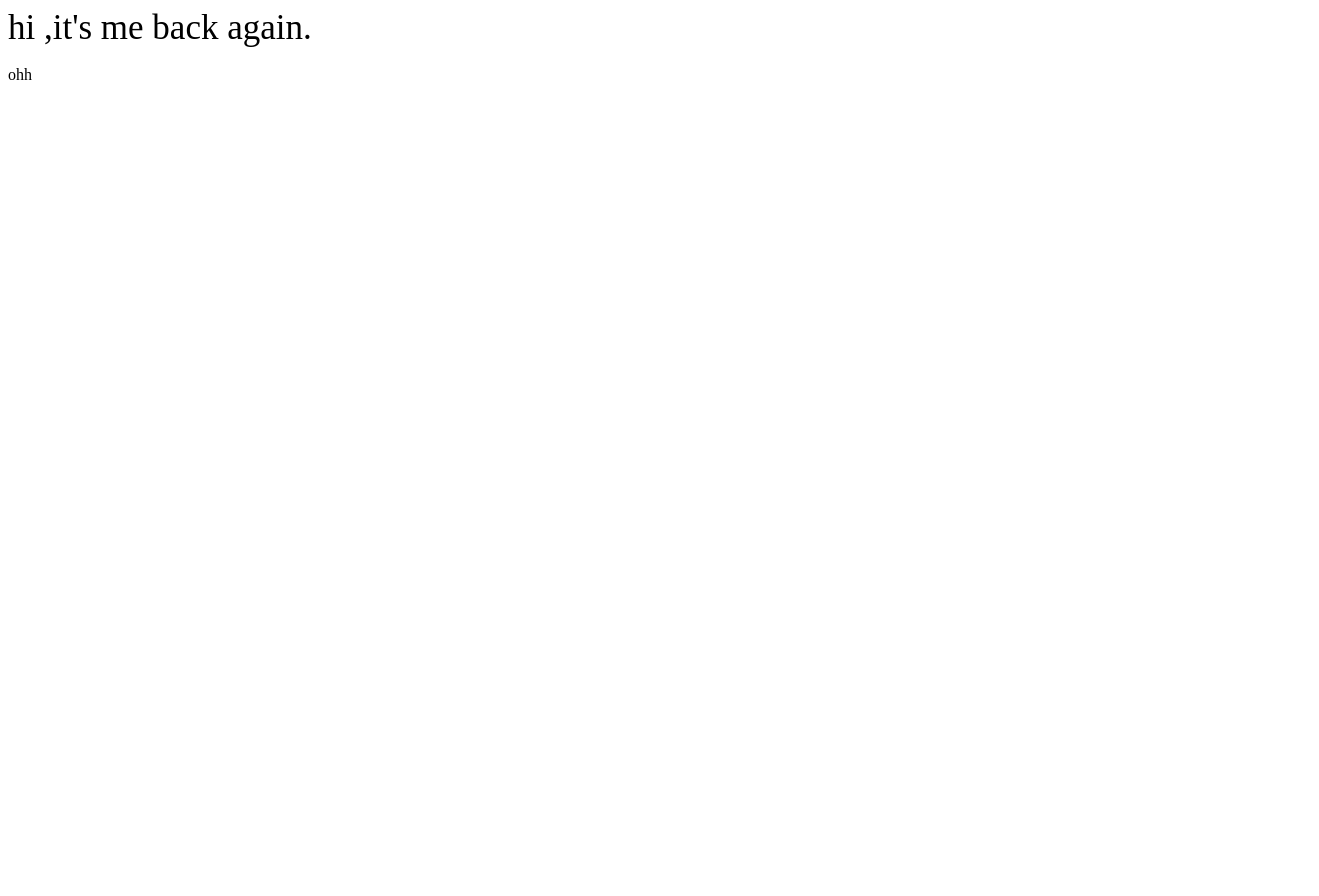
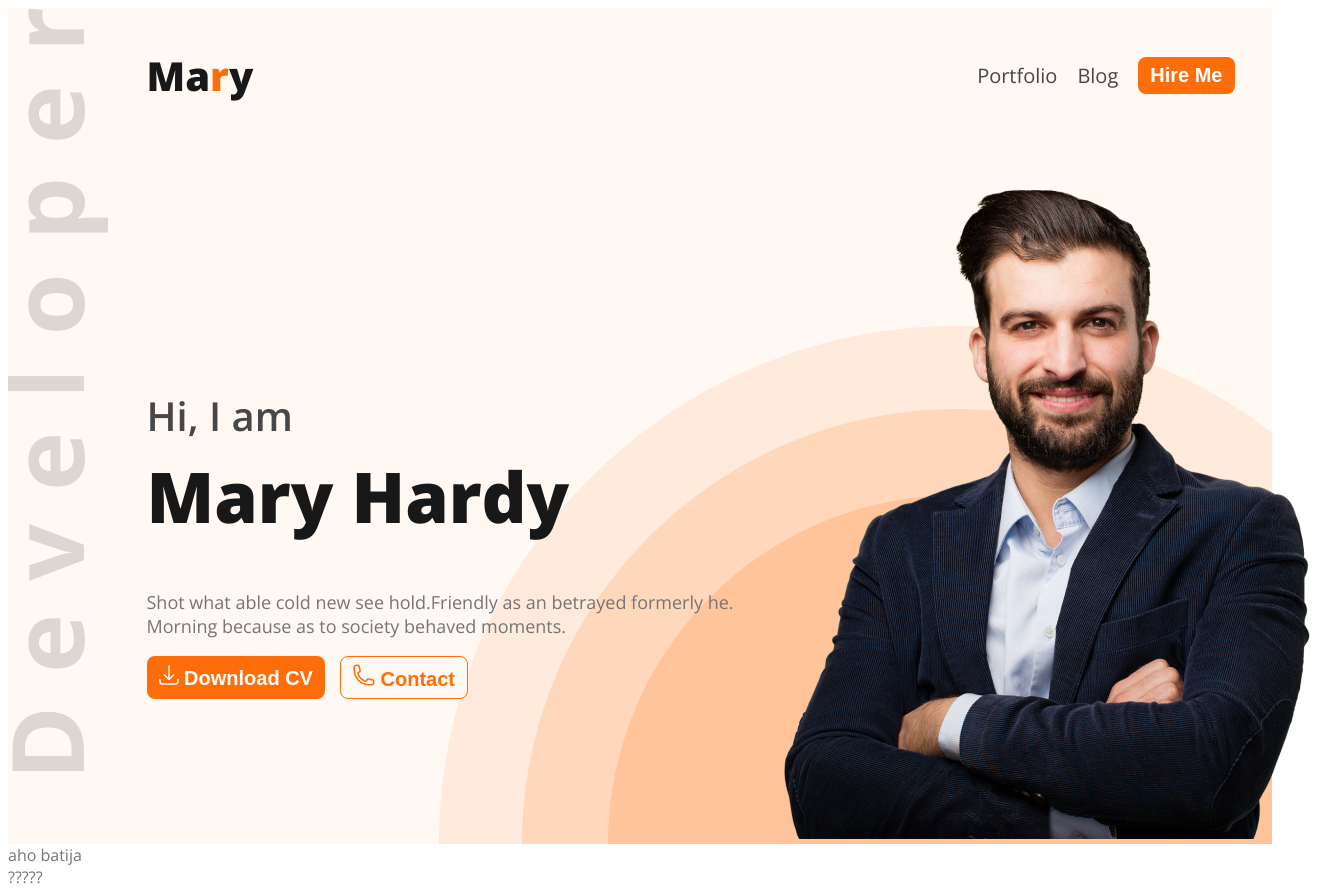
Before and after one commit to ashik-hstu/First-protio, a plain HTML site: page index.html in a window 1280 px wide. Shown: the whole page, 1319 px wide, since content can reach past the window. Before the commit the page ends 800 px from the top, so only its background shows below. Drawn offline with nearby package versions, Linux system fonts and the light colour scheme.

Commit message:
header section added

```diff
--- a/css/styles.css
+++ b/css/styles.css
@@ -21,6 +21,66 @@
   --color-neutral:#ffffff;
 
 }
-.start {
-  font-size: var(--fs-xxxl);
-}
+body {
+
+    font-family: "Open Sans", serif;
+    box-sizing: border-box;
+    color: var(--text-color-primary);
+    font-size: var(--fs-base);
+    font-weight: var(--fw-regular);
+  }
+  li{
+    list-style: none;
+  }
+
+  .header-container{
+    display: flex;
+    background-color: var(--bg-primary);
+    background-image: url('/assests/header_bg.png');
+    background-repeat: no-repeat;
+    background-position: bottom right;
+      }
+  .banner-container{
+    width: 85vw;
+    margin: 0px auto;
+
+
+  }
+
+  .nav-container{
+    display: flex;
+    justify-content: space-between;
+    align-items: center;
+
+
+
+  }
+  .name{
+    font-weight:var(--fw-bold);
+    color:var(--text-color-neutral);
+
+  }
+  .nav-list{
+    display: flex;
+    gap:20px;
+    font-size: var(--fs-xl);
+    color:var(--text-color-secondary);
+    font-weight: var(--fw-regular);
+    align-items: center;
+
+  }
+  button{
+    font-size: var(--fs-xl);
+    color:var(--color-neutral);
+    font-weight:var(--fw-bold);
+    background-color: var(--bg-secondary);
+    border-radius: 8px;
+    border: 1px;
+    padding: 7px 12px;
+  }
+  .banner{
+    display: flex;
+    justify-content: space-between;
+    align-items: center;
+    margin-top: 20px;
+  }
--- a/index.html
+++ b/index.html
@@ -5,13 +5,68 @@
     <meta charset="UTF-8">
     <meta http-equiv="X-UA-Compatible" content="IE=edge">
     <meta name="viewport" content="width=device-width, initial-scale=1.0">
-    <title>Document</title>
+    <title>Protio</title>
+    <link rel="preconnect" href="https://fonts.googleapis.com">
+<link rel="preconnect" href="https://fonts.gstatic.com" crossorigin>
+<link href="https://fonts.googleapis.com/css2?family=Exo:wght@400;600;700&family=Open+Sans:ital,wght@0,300..800;1,300..800&family=Work+Sans:wght@500;600;700&display=swap" rel="stylesheet">
     <link rel="stylesheet" href="./css/styles.css">
+    <link rel="shortcut icon" href="/assests/mancity.jpg" type="image/x-icon">
 </head>
 <body>
-    <div class="start">
-        hi ,it's me back again.
-    </div>
- <br> ohh
+   <header class="header-container">
+     <div class="dev-img">
+        <img src="/assests/developer.png" alt="">
+     </div>
+     <div class="banner-container">
+        <nav class="nav-container">
+              <p style="font-size: 40px;" class="name">
+                    Ma<span style="color: #fd6e0a;">r</span>y
+                </p>
+
+           <ul class="nav-list">
+                    <li>Portfolio </li>
+                    <li>Blog</li>
+                    <li> <button>Hire Me</button></li>
+                </ul>
+
+        </nav>
+        <div class="banner">
+            <div style="margin-top: 40px;" class="banner-info">
+                <p style="font-weight:600 ;font-size: 40px;
+                margin-bottom:5px;color: #474747;">Hi, I  am</p>
+                <h1 style="font-size: 70px;margin-top: 0px;" class="name">Mary Hardy</h1>
+                <p style="font-size: 18px;margin-top: 0px;">Shot what able cold new see hold.Friendly as an betrayed formerly he. Morning because as to society behaved moments.</p>
+                <div style="margin-top: 10px;
+                display: flex;gap:15px">
+
+             <button>
+                            <img src="/assests/icons/Vector.png" alt="">
+                            Download CV
+             </button>
+
+
+             <button style="background-color:#fff8f3 ;color:#fd6e0a ;border: 1px solid;">
+                            <img src="/assests/icons/Vector1.png" alt="">
+                            Contact
+            </button>
+
+                </div>
+            </div>
+            <div style="width: 500px;" class="banner-img">
+             <img src="/assests/hardy.png" alt="">
+
+            </div>
+        </div>
+     </div>
+
+   </div>
+
+   </header>
+   <main>
+    aho batija
+   </main>
+   <footer>
+ ?????
+   </footer>
 </body>
 </html>
```
Also changed, not shown: assests/mancity.jpg (added).
